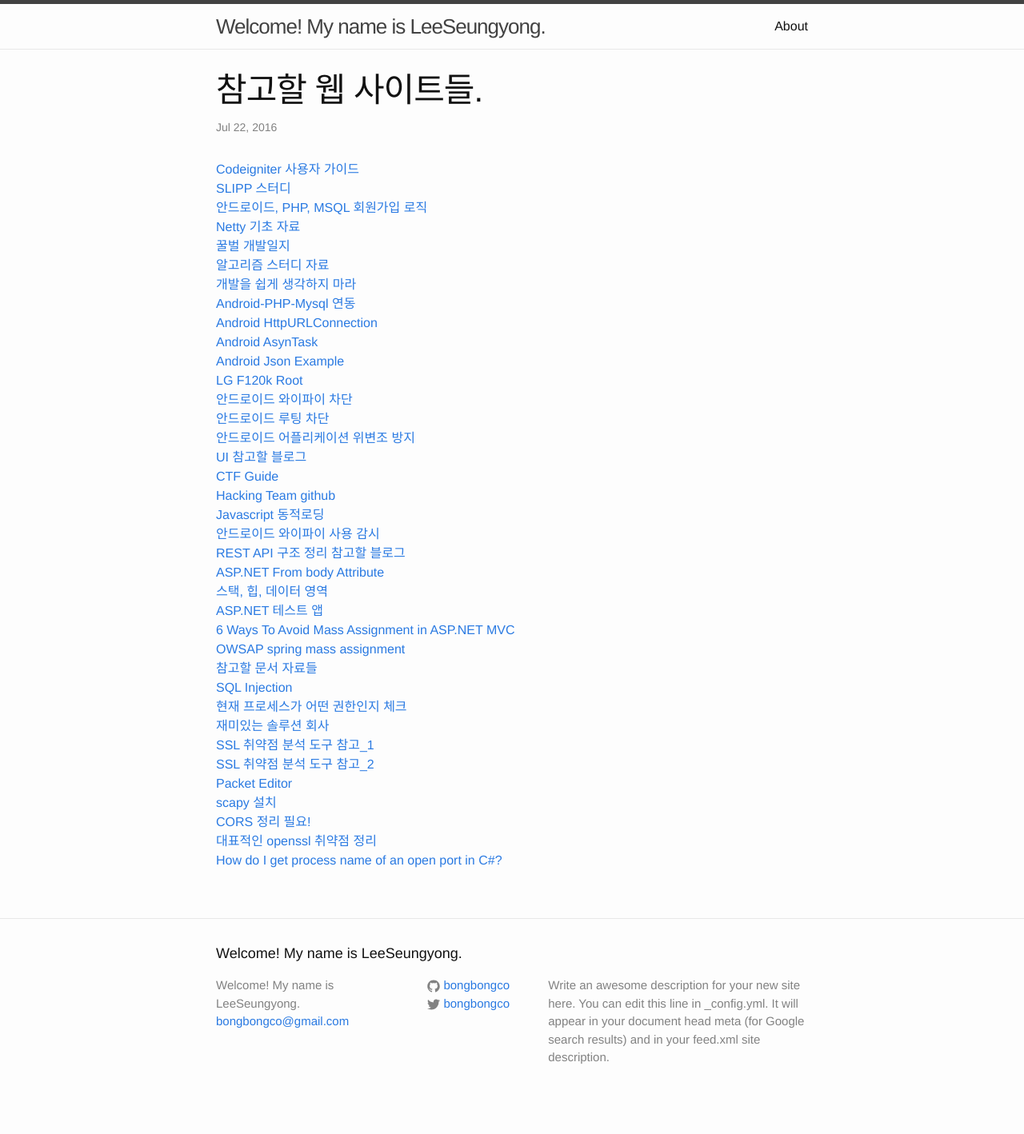
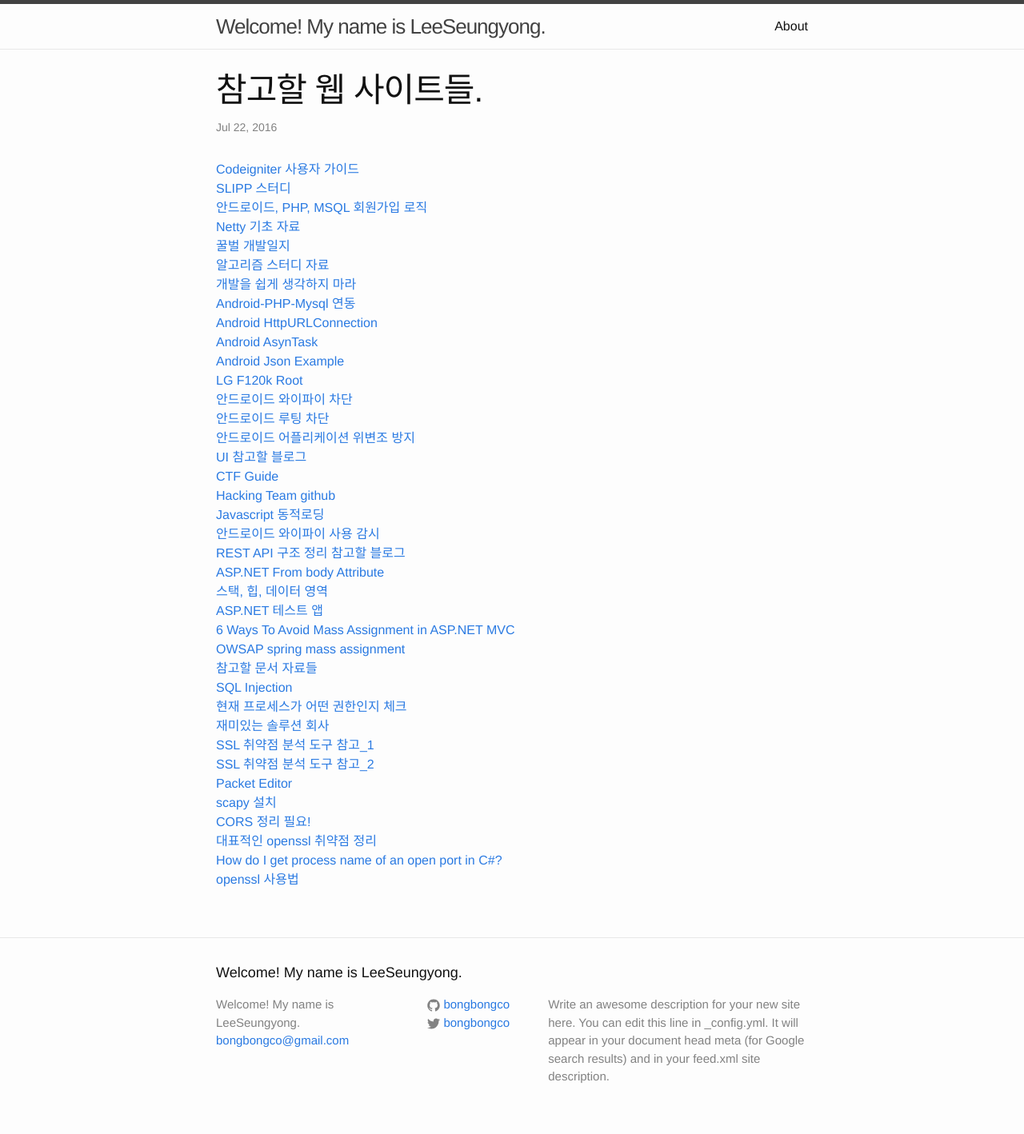
Before and after one commit to LktProgrammer/bongbongco.github.io, a Jekyll site: the page built from _posts/2016-07-22-Website-List.markdown, in a window 1280 px wide. Shown: the whole page at 80% size. Built offline with Jekyll 4.4.1, drawn with Linux system fonts in a browser that asks for light colours; before the commit the page ends 1394 px from its top, so only the background shows below that.

Commit message:
Update 2016-07-22-Website-List.markdown

```diff
--- a/_posts/2016-07-22-Website-List.markdown
+++ b/_posts/2016-07-22-Website-List.markdown
@@ -40,3 +40,4 @@ title: 참고할 웹 사이트들.
 [CORS 정리 필요!](https://scarfunk.github.io/2016/08/06/CORS/)
 [대표적인 openssl 취약점 정리](http://coffeenix.net/bbs/viewtopic.php?p=10318)
 [How do I get process name of an open port in C#?](http://stackoverflow.com/questions/1675077/how-do-i-get-process-name-of-an-open-port-in-c)
+[openssl 사용법](https://www.madboa.com/geek/openssl/#how-do-i-get-a-list-of-available-ciphers)
```
